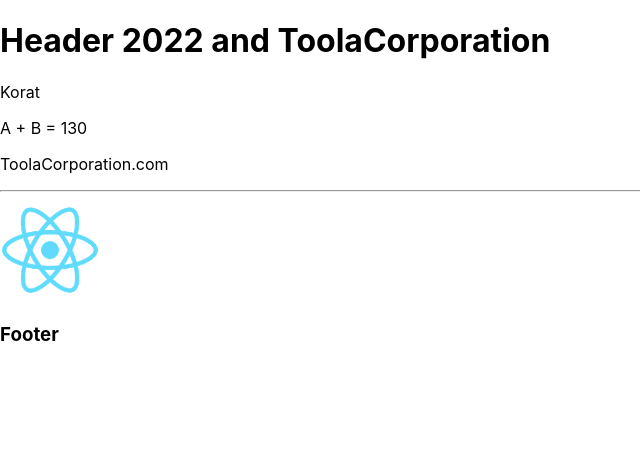
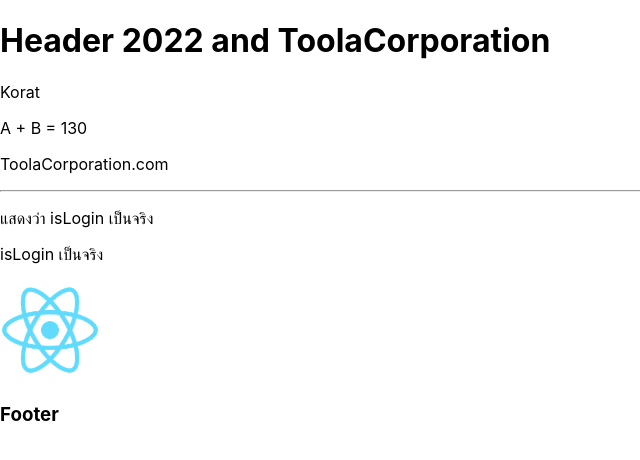
Before and after one commit to johnwickrichman/react-first-helloworld, a React (Create React App) app: page / in a window 1280 px wide. Shown: the top 460 px of the page, without its empty margins (0-640 px from the left). Built offline with nearby package versions, Linux system fonts and the light colour scheme.

Commit message:
add if else condition

```diff
--- a/src/components/Header.js
+++ b/src/components/Header.js
@@ -12,6 +12,8 @@
     return companyName + ".com"
   }
 
+  const isLogin = true;
+
   return (
     <>
       <h1>Header 2022 and {companyName}</h1>
@@ -19,6 +21,16 @@
       <p>A + B = {a + b + 100}</p>
       <p>{showMessage()}</p>
       <hr />
+
+     { isLogin && <p>แสดงว่า isLogin เป็นจริง</p>}
+
+     { isLogin ? (
+      <p>isLogin เป็นจริง</p>
+     ) : (
+      <p>isLogin เป็นเท็จ</p>
+     )}
+
+
     </>
   )
 }
```
